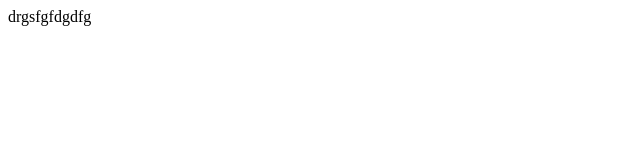
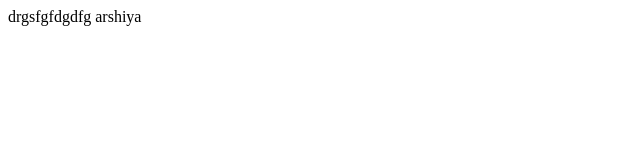
Before and after one commit to Lrssrrb/CloneBeautyBebo, a plain HTML site: page a.html in a window 1280 px wide. Shown: the full height of the page, 0-640 px from the left. Drawn offline with Linux system fonts and the light colour scheme.

Commit message:
Update a.html

```diff
--- a/a.html
+++ b/a.html
@@ -8,5 +8,6 @@
 </head>
 <body>
     drgsfgfdgdfg
+    arshiya
 </body>
 </html>
```
